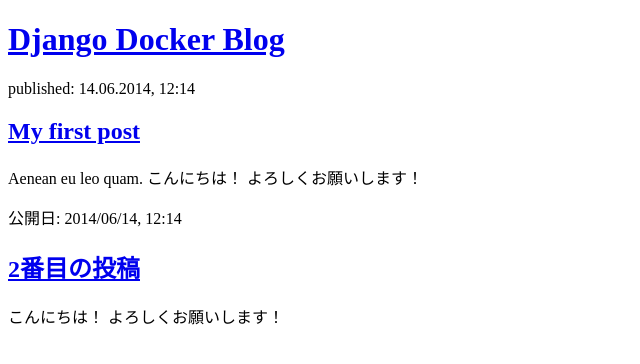
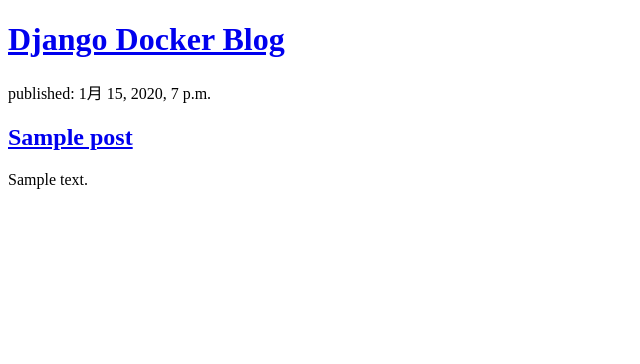
Before and after one commit to TatsuakiIto/django_docker_template, a Django app: page / in a window 1280 px wide. Shown: the top 364 px of the page, without its empty margins (0-640 px from the left). Run offline with Django 3.2, Linux system fonts and the light colour scheme; tables that the repository leaves empty hold one stand-in row (values such as "Sample post").

Commit message:
[ADD] apply postdata to template

```diff
--- a/blog/models.py
+++ b/blog/models.py
@@ -10,7 +10,7 @@ class Post(models.Model):
   published_date = models.DateTimeField(blank=True, null=True)
 
   def publish(self):
-    self.published_date = timezone.now
+    self.published_date = timezone.now()
     self.save()
 
   def __str__(self):
--- a/blog/templates/blog/post_list.html
+++ b/blog/templates/blog/post_list.html
@@ -10,16 +10,12 @@
     <h1><a href="/">Django Docker Blog</a></h1>
   </div>
 
-  <div>
-    <p>published: 14.06.2014, 12:14</p>
-    <h2><a href="#">My first post</a></h2>
-    <p>Aenean eu leo quam. こんにちは！ よろしくお願いします！ </p>
-  </div>
-
-  <div>
-    <p>公開日: 2014/06/14, 12:14</p>
-    <h2><a href="#">2番目の投稿</a></h2>
-    <p> こんにちは！ よろしくお願いします！ </p>
-  </div>
+  {% for post in posts %}
+    <div>
+      <p>published: {{ post.published_date }}</p>
+      <h2><a href="#">{{ post.title }}</a></h2>
+      <p>{{ post.text }}</p>
+    </div>
+  {% endfor %}
 </body>
 </html>
--- a/blog/views.py
+++ b/blog/views.py
@@ -1,5 +1,8 @@
 from django.shortcuts import render
 from django.shortcuts import render
+from django.utils import timezone
+from .models import Post
 
 def post_list(request):
-  return render(request, 'blog/post_list.html', {})
+  posts = Post.objects.filter(published_date__lte=timezone.now()).order_by('published_date')
+  return render(request, 'blog/post_list.html', {'posts': posts})
```
Also changed, not shown: 2 other files.
